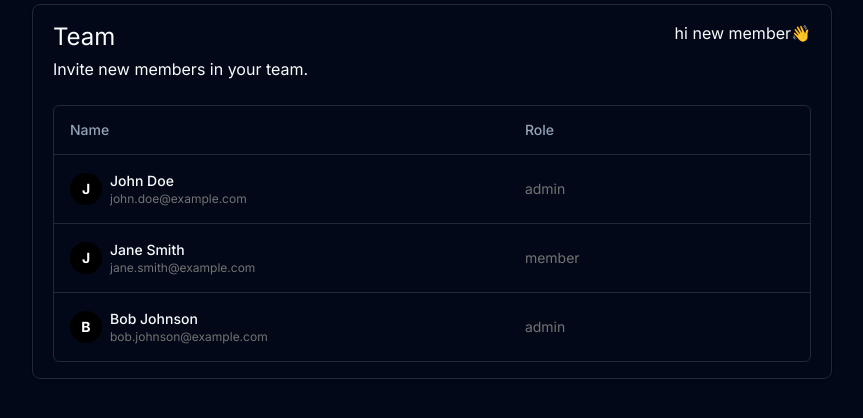
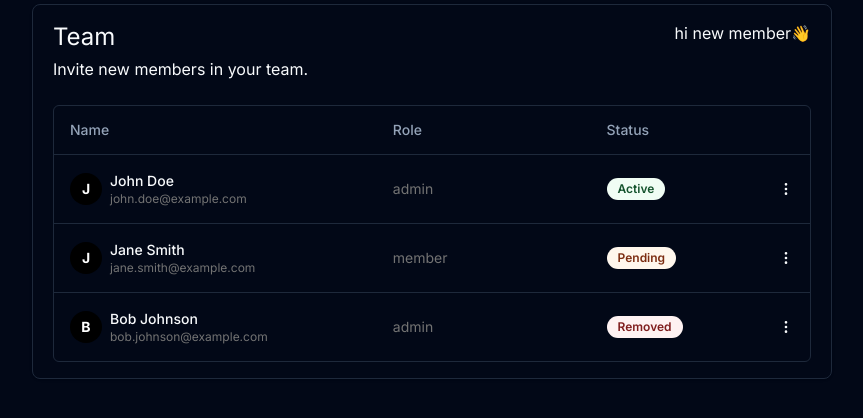
Before and after one commit to itsmeYaz/next-supabase, a Next.js app: page / in a window 1280 px wide. Shown: the top 418 px of the page, without its empty margins (208-1071 px from the left). Built offline with nearby package versions, Linux system fonts and the light colour scheme.

Commit message:
add remove to option

```diff
--- a/components/Team/Index.tsx
+++ b/components/Team/Index.tsx
@@ -17,13 +17,13 @@ function Index() {
       name: 'Jane Smith',
       email: 'jane.smith@example.com',
       role: 'member',
-      status: 'active',
+      status: 'pending',
     },
     {
       name: 'Bob Johnson',
       email: 'bob.johnson@example.com',
       role: 'admin',
-      status: 'active',
+      status: 'removed',
     },
   ])
 
--- a/components/Team/Members/Columns.tsx
+++ b/components/Team/Members/Columns.tsx
@@ -1,6 +1,8 @@
 import { useHelpers } from '@/hooks/useHelpers'
 import { ColumnDef } from '@tanstack/react-table'
 import Roles from './Options/Roles'
+import { Badge } from '@/components/ui/badge'
+import Options from './Options'
 
 export const columns: ColumnDef<any>[] = [
   {
@@ -46,7 +48,54 @@ export const columns: ColumnDef<any>[] = [
           {!open && (
             <span className='text-sm text-neutral-500 capitalized'>{role}</span>
           )}
-          {open && <Roles {...{ selected: role }} setSelected={(v) => onRoleChanged(v)} />}
+          {open && (
+            <Roles
+              {...{ selected: role }}
+              setSelected={(v) => onRoleChanged(v)}
+            />
+          )}
+        </div>
+      )
+    },
+  },
+  {
+    accessorKey: 'status',
+    header: 'Status',
+    cell: ({ row }) => {
+      const status: string = row.getValue('status')
+      switch (status) {
+        case 'pending':
+          return (
+            <Badge className='hover:bg-transparent capitalize bg-orange-50 text-orange-900'>
+              Pending
+            </Badge>
+          )
+        case 'active':
+          return (
+            <Badge className='hover:bg-transparent capitalize bg-green-50 text-green-900'>
+              Active
+            </Badge>
+          )
+        case 'removed':
+          return (
+            <Badge className='hover:bg-transparent capitalize bg-red-50 text-red-900'>
+              Removed
+            </Badge>
+          )
+        default:
+          return (
+            <Badge className='capitalize bg-neutral-100 text-neutral-600'></Badge>
+          )
+      }
+    },
+  },
+  {
+    id: 'actions',
+    cell: ({ row }) => {
+      const user = row.original
+      return (
+        <div className='flex justify-end'>
+          <Options {...{ user }} />
         </div>
       )
     },
--- /dev/null
+++ b/components/Team/Members/Options/Remove.tsx
@@ -0,0 +1,49 @@
+import {
+  AlertDialog,
+  AlertDialogCancel,
+  AlertDialogContent,
+  AlertDialogDescription,
+  AlertDialogFooter,
+  AlertDialogHeader,
+  AlertDialogTitle,
+} from '@/components/ui/alert-dialog'
+import { useHelpers } from '@/hooks/useHelpers'
+import { toast } from 'sonner'
+
+function Remove({ user, open, onClose }: any) {
+  const { loading, setLoading } = useHelpers()
+
+  const removeMember = () => {
+    try {
+      setLoading(true)
+      toast.success('User successfully archived.')
+    } catch (error) {
+      console.log(error)
+    } finally {
+      setLoading(false)
+    }
+  }
+  return (
+    <AlertDialog open={open}>
+      <AlertDialogContent>
+        <AlertDialogHeader>
+          <AlertDialogTitle>Are You absolutely sure?</AlertDialogTitle>
+          <AlertDialogDescription>
+            {user.name || 'Member'} will be remove.
+          </AlertDialogDescription>
+        </AlertDialogHeader>
+        <AlertDialogFooter>
+          <AlertDialogCancel
+            onClick={() => onClose()}
+            className='bg-red-500 text-white'
+          >
+            Cancel
+          </AlertDialogCancel>
+          {/* {<CustomButton {...{ label: 'Confirm', loading, onclick: removeMember }}/>} */}
+        </AlertDialogFooter>
+      </AlertDialogContent>
+    </AlertDialog>
+  )
+}
+
+export default Remove
--- /dev/null
+++ b/components/Team/Members/Options/index.tsx
@@ -0,0 +1,58 @@
+import { EllipsisVertical, UserX } from 'lucide-react'
+
+import {
+  DropdownMenu,
+  DropdownMenuContent,
+  DropdownMenuGroup,
+  DropdownMenuLabel,
+  DropdownMenuRadioGroup,
+  DropdownMenuRadioItem,
+  DropdownMenuSeparator,
+  DropdownMenuTrigger,
+} from '@/components/ui/dropdown-menu'
+import { useHelpers } from '@/hooks/useHelpers'
+import { DropdownMenuItem } from '@radix-ui/react-dropdown-menu'
+import Remove from './Remove'
+
+export default function Options({ user }: any) {
+  const { open = false, setOpen, selected, setSelected } = useHelpers()
+  const menu: any = [
+    {
+      title: 'Remove member',
+      key: 'remove',
+      icon: <UserX className='w-[20px]' />,
+    },
+  ]
+
+  return (
+    <div>
+      <Remove
+        {...{
+          user,
+          open: selected === 'remove',
+          onClose: () => setSelected(undefined),
+        }}
+      />
+      <DropdownMenu>
+        <DropdownMenuTrigger asChild>
+          <EllipsisVertical className='w-4 cursor-pointer' />
+        </DropdownMenuTrigger>
+        <DropdownMenuContent className='w-56'>
+          <DropdownMenuGroup>
+            {menu.map((item: any, i: number) => (
+              <div key={i}>
+                <DropdownMenuItem
+                  className='flex gap-2 cursor-pointer'
+                  onClick={() => setSelected(item.key)}
+                >
+                  {item.icon}
+                  <span>{item.title}</span>
+                </DropdownMenuItem>
+              </div>
+            ))}
+          </DropdownMenuGroup>
+        </DropdownMenuContent>
+      </DropdownMenu>
+    </div>
+  )
+}
```
